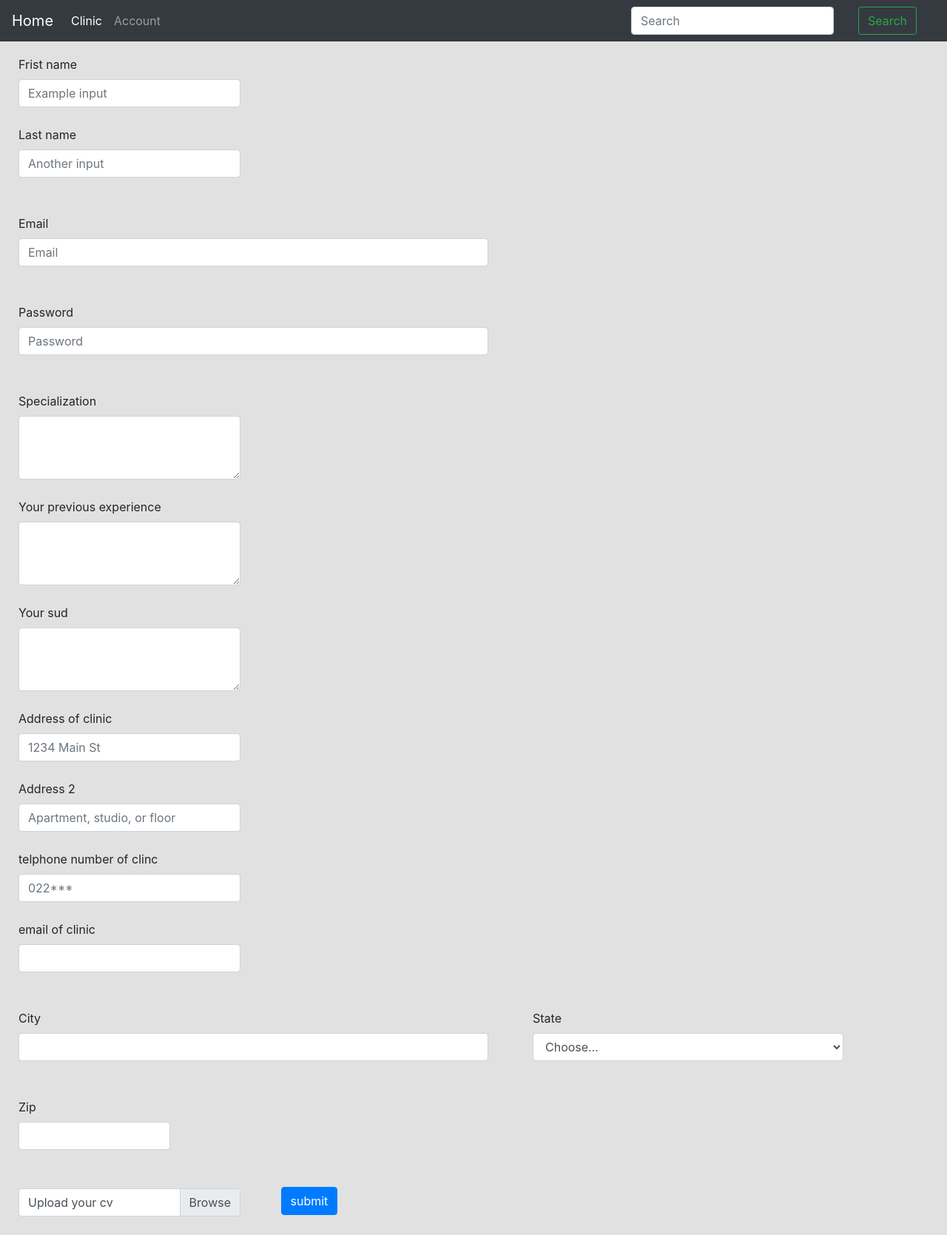
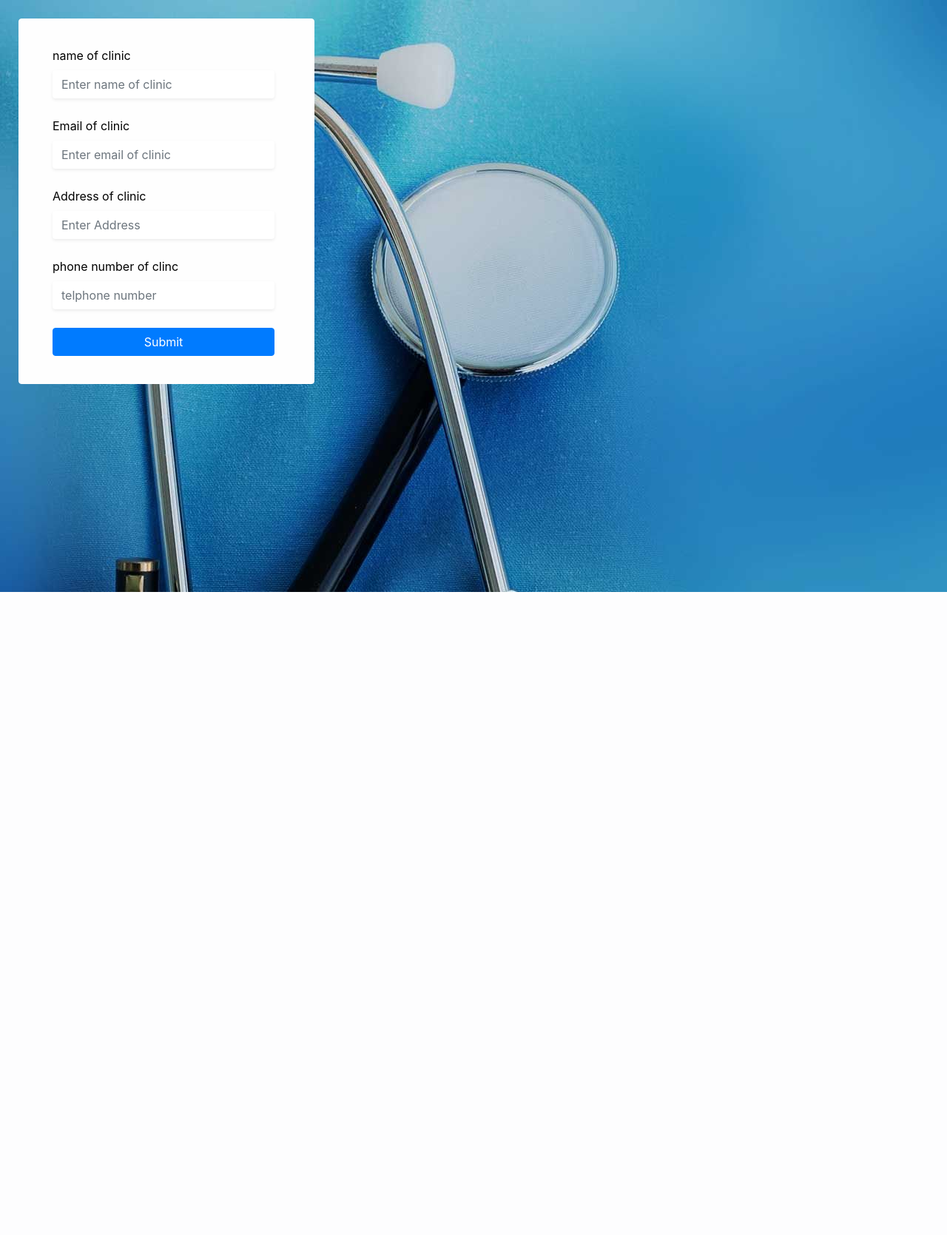
Before and after one commit to AhmedNasr7/SE2018G21, a PHP site: the page made by form of adding clinic/formindex.html in a window 1280 px wide. Shown: the whole page at 74% size. After the commit the page ends 800 px from the top, so only its background shows below. Run offline with PHP 8.4, Linux system fonts and the light colour scheme.

Commit message:
adding frontend design of clinic module

```diff
--- a/form of adding clinic/formindex.html
+++ b/form of adding clinic/formindex.html
@@ -11,112 +11,35 @@
 
 </head>
 <body>
-	<nav class="navbar fixed-top navbar-expand-lg navbar-dark bg-dark" >
-	  <button class="navbar-toggler" type="button" data-toggle="collapse" data-target="#navbarTogglerDemo01" aria-controls="navbarTogglerDemo01" aria-expanded="false" aria-label="Toggle navigation">
-	    <span class="navbar-toggler-icon"></span>
-	  </button>
-	  <div class="collapse navbar-collapse" id="navbarTogglerDemo01">
-	    <a class="navbar-brand" href="#">Home</a>
-	    <ul class="navbar-nav mr-auto mt-2 mt-lg-0">
-	      <li class="nav-item active">
-	        <a class="nav-link" href="#"> Clinic <span class="sr-only">(current)</span></a>
-	      </li>
-	      <li class="nav-item">
-	        <a class="nav-link" href="#">Account</a>
-	      </li>
-	    </ul>
-	    <form class="form-inline my-2 my-lg-0">
-	      <input class="form-control mr-sm-2" type="search" placeholder="Search" aria-label="Search">
-	      <button class="btn btn-outline-success my-2 my-sm-0" type="submit">Search</button>
-	    </form>
-	  </div>
-	</nav>
+
+	<div class="alert alert-light" role="alert">
 
 
-	<div class="alert alert-dark" role="alert">
- 		 A simple dark alert—check it out!
-	</div>
-	<!-- the form -->
-	<div class="alltheform">
 
-		<form>
-			<form>
+ 		<div id="signup-form" class="collapse show">
+         	  <form action="./signup-login.php" method="POST">
+                     <input type="hidden" name="type" value="creat-clinic">
                      		<div class="form-group">
-			    <label for="formGroupExampleInput">Frist name</label>
-			    <input type="text" class="form-control" id="formGroupExampleInput" placeholder="Example input">
-			  </div>
-			  <div class="form-group">
-			    <label for="formGroupExampleInput2">Last name</label>
-			    <input type="text" class="form-control" id="formGroupExampleInput2" placeholder="Another input">
-			  </div>
-
-
-		  <div class="form-row">
-		    <div class="form-group col-md-6">
-		      <label for="inputEmail4">Email</label>
-		      <input type="email" class="form-control" id="inputEmail4" placeholder="Email">
-		   </div>
-		    <div class="form-group col-md-6">
-		      <label for="inputPassword4">Password</label>
-		      <input type="password" class="form-control" id="inputPassword4" placeholder="Password">
-		    </div>
-		  </div>
-		  <div class="form-group">
-		    <label for="exampleFormControlTextarea1">Specialization</label>
-		    <textarea class="form-control" id="exampleFormControlTextarea1" rows="3"></textarea>
-		  </div>
-		   <div class="form-group">
-		    <label for="exampleFormControlTextarea1">Your previous experience</label>
-		    <textarea class="form-control" id="exampleFormControlTextarea1" rows="3"></textarea>
-		  </div>
-		  <div class="form-group">
-		    <label for="exampleFormControlTextarea1">Your sud</label>
-		    <textarea class="form-control" id="exampleFormControlTextarea1" rows="3"></textarea>
+                                <label for="name">name of clinic</label>
+                                <input name="neme" type="text" class="form-control shadow-sm bg-white border-0" id="name-of-clinic" aria-describedby="emailHelp" placeholder="Enter name of clinic">
                             </div>
 
                             <div class="form-group">
-		    <label for="inputAddress">Address of clinic</label>
-		    <input type="text" class="form-control" id="inputAddress" placeholder="1234 Main St">
+                                <label for="email">Email of clinic</label>
+                                <input name="email" type="email" class="form-control shadow-sm bg-white border-0" id="email-of-clinic" aria-describedby="emailHelp" placeholder="Enter email of clinic">
+                            </div>
+                            <div class="form-group">
+                                <label for="address">Address of clinic</label>
+                                <input name="address" type="text" class="form-control shadow-sm bg-white border-0" id="Address-of-clinic" aria-describedby="emailHelp" placeholder="Enter Address">
+                            </div>
+                            <div class="form-group">
+                                <label for="phone">phone number of clinc</label>
+                                <input name="phone" type="text" class="form-control shadow-sm bg-white border-0" id="phone-of-clinic" placeholder="telphone number">
                             </div>
 
-		  <div class="form-group">
-		    <label for="inputAddress2">Address 2</label>
-		    <input type="text" class="form-control" id="inputAddress2" placeholder="Apartment, studio, or floor">
+                            <button type="submit" class="btn btn-primary btn-block">Submit</button>
+               </form>
          </div>
-		  <div class="form-group">
-		    <label for="inputAddress">telphone number of clinc</label>
-		    <input type="text" class="form-control" id="inputAddress"  placeholder="022***">
-		  </div>
-		  <div class="form-group">
-		    <label for="inputAddress">email of clinic</label>
-		    <input type="text" class="form-control" id="inputAddress" >
-		  </div>
-		  <div class="form-row">
-		    <div class="form-group col-md-6">
-		      <label for="inputCity">City</label>
-		      <input type="text" class="form-control" id="inputCity">
-		    </div>
-		    <div class="form-group col-md-4">
-		      <label for="inputState">State</label>
-		      <select id="inputState" class="form-control">
-		        <option selected>Choose...</option>
-		        <option>...</option>
-		      </select>
-		    </div>
-		    <div class="form-group col-md-2">
-		      <label for="inputZip">Zip</label>
-		      <input type="text" class="form-control" id="inputZip">
-		    </div>
-		  </div>
-
-
-
-		    <div class="custom-file">
-			  <input type="file" class="custom-file-input" id="customFile">
-			  <label class="custom-file-label" for="customFile">Upload your cv</label>
-		    </div>
-		    <button type="submit" class="btn btn-primary">submit</button>
-		</form>
      </div>
 
 
--- a/form of adding clinic/mystyle.css
+++ b/form of adding clinic/mystyle.css
@@ -10,9 +10,18 @@
 }
 .btn{
 	margin: 25px;
+	width: 300px;
 }
 body
 {
-
+	background-image: url("home-background.jpg");
 	background-color: #DDDD;
 }
+.alert
+{
+	margin: 25px;
+	width: 400px;
+}
+label {
+	color: black;
+}
```
Also changed, not shown: clinic-page-design/clincpage.html (line endings or trailing spaces), clinic-page-design/style.css (line endings or trailing spaces), form of adding clinic/home-background.jpg (added). Lines whose indentation alone changed are shown as unchanged.
